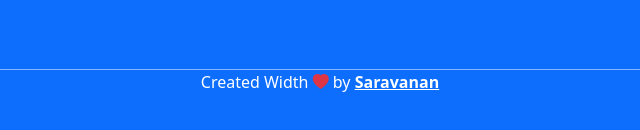
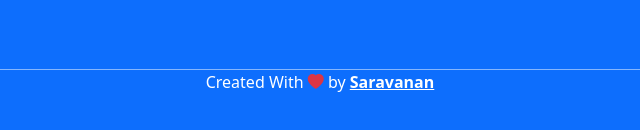
Before and after one commit to SN-Saravanan/SN-Saravanan.github.io, a plain HTML site: page index.html in a window 1280 px wide. Shown: the part 3870-4000 px from the top of the page, 320-960 px from the left. Drawn offline with nearby package versions, Linux system fonts and the light colour scheme.

Commit message:
ganti link instagram

```diff
--- a/index.html
+++ b/index.html
@@ -238,7 +238,7 @@
 
   <!-- Footer -->
   <footer class="bg-primary text-white text-center pb-4">
-    <p>Created Width <i class="bi bi-heart-fill text-danger"></i> by <a href="https://www.instagram.com/anansarav27/"
+    <p>Created With <i class="bi bi-heart-fill text-danger"></i> by <a href="https://www.instagram.com/sn_saravanan22/"
         class="text-white fw-bold">Saravanan</a></p>
   </footer>
   <!-- Akhir Footer -->
```
